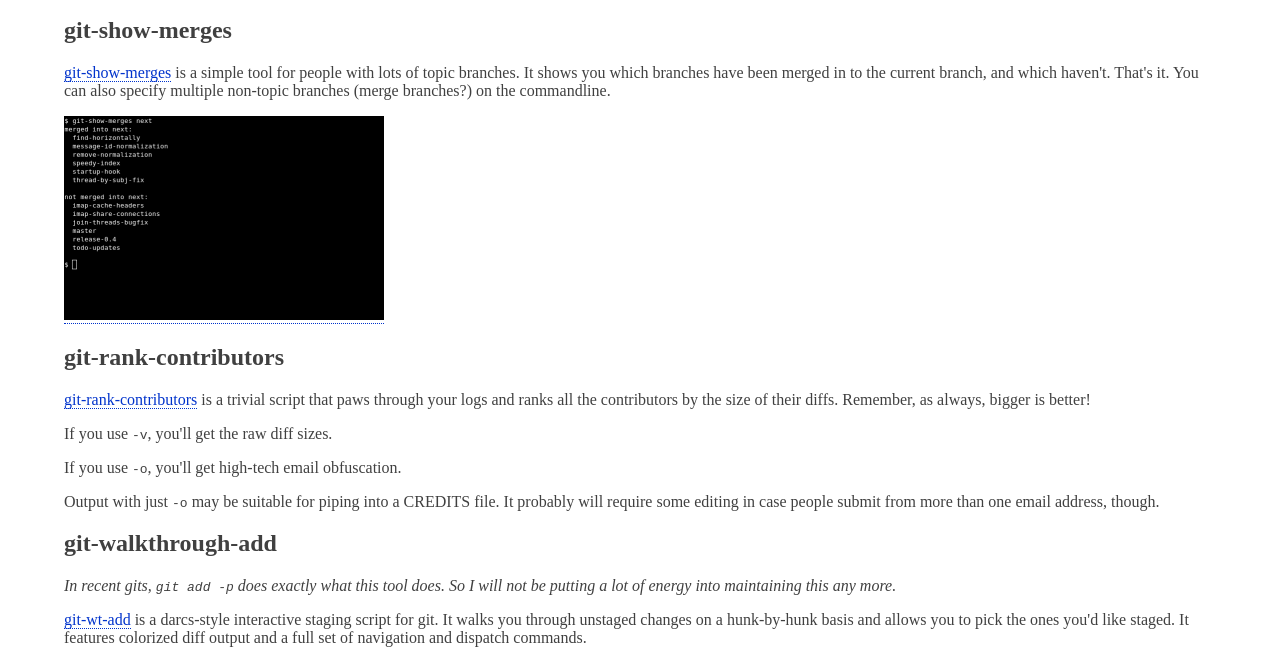
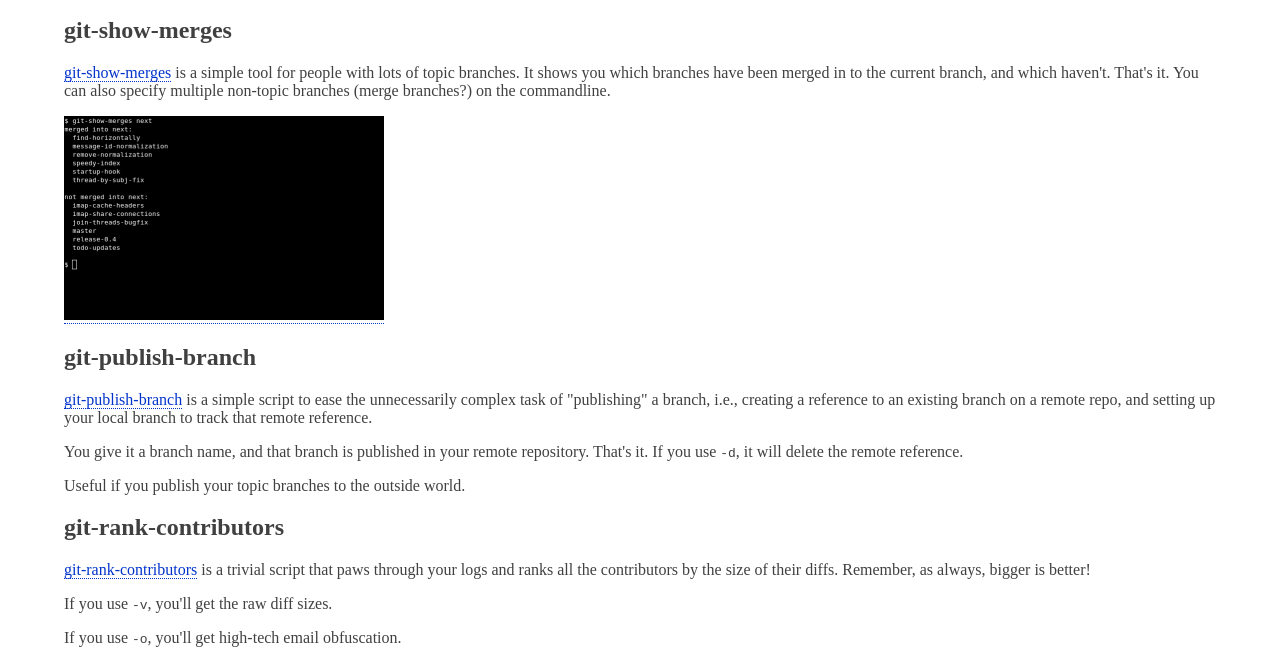
Before and after one commit to DanielVartanov/willgit, a plain HTML site: page www/index.html in a window 1280 px wide. Shown: the part 119-779 px from the top of the page. Drawn offline with Linux system fonts and the light colour scheme.

Commit message:
add git-publish-branch text to web page

```diff
--- a/www/index.html
+++ b/www/index.html
@@ -22,6 +22,19 @@
     non-topic branches (merge branches?) on the commandline.</p>
 
     <p> <a href="ss2.png"><img src="ss2-small.png" alt="git-show-merges screenshot"/></a>  </p>
+
+    <h2>git-publish-branch</h2>
+
+    <p> <a href="git-publish-branch">git-publish-branch</a> is a simple script
+    to ease the unnecessarily complex task of "publishing" a branch, i.e.,
+    creating a reference to an existing branch on a remote repo, and setting up
+    your local branch to track that remote reference. </p>
+
+    <p> You give it a branch name, and that branch is published in your remote
+    repository. That's it. If you use <code>-d</code>, it will delete the
+    remote reference.</p>
+
+    <p>Useful if you publish your topic branches to the outside world.</p>
 
     <h2>git-rank-contributors</h2>
 
```
